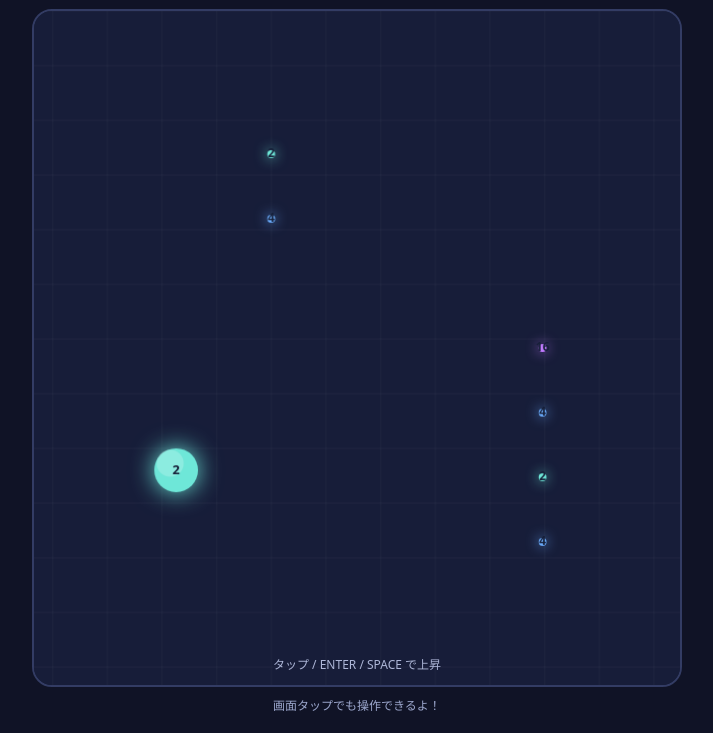
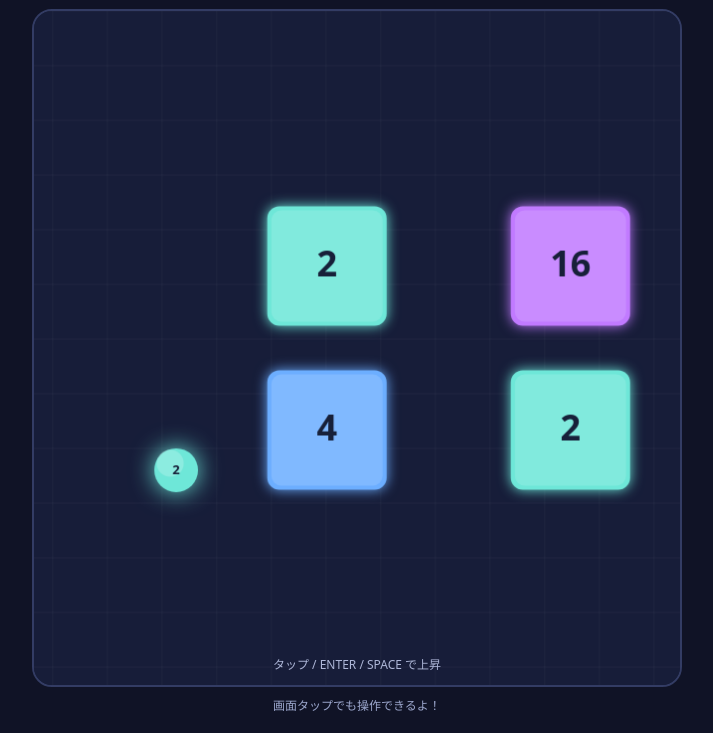
Before and after one commit to Hibiki2026/floppy2048, a plain HTML site: page index.html in a window 1280 px wide. Both pictures are taken after a click on the button "ゲームスタート". Shown: the part 67-800 px from the top of the page, without its empty margins (283-996 px from the left). Drawn offline with Linux system fonts and the light colour scheme.

Commit message:
Update index.html

```diff
--- a/index.html
+++ b/index.html
@@ -75,8 +75,10 @@ let backgroundOffset=0;
 let lastTime=0;
 let nextColumnX=0;
 let flash=0;
-let cellSize=60;
-let rowCount=8;
+
+const BLOCK_SIZE=120;
+const BLOCK_GAP=45;
+const COLUMN_SPACING=245;
 
 best=Number(localStorage.getItem("floppy2048_best")||0);
 plays=Number(localStorage.getItem("floppy2048_plays")||0);
@@ -91,16 +93,14 @@ function resize(){
  canvas.width=Math.floor(W*dpr);
  canvas.height=Math.floor(H*dpr);
  ctx.setTransform(dpr,0,0,dpr,0,0);
- cellSize=Math.max(44,Math.min(65,H/9));
- rowCount=Math.max(6,Math.floor((H-50)/cellSize));
 }
 new ResizeObserver(resize).observe(wrap);
 resize();
 
-function rowY(row){
- const total=rowCount*cellSize;
+function rowY(row,amount){
+ const total=amount*BLOCK_SIZE+(amount-1)*BLOCK_GAP;
  const top=(H-total)/2;
- return top+row*cellSize+cellSize/2;
+ return top+row*(BLOCK_SIZE+BLOCK_GAP)+BLOCK_SIZE/2;
 }
 
 function reset(){
@@ -116,40 +116,29 @@ function reset(){
  scoreEl.textContent=0;
  numberEl.textContent=2;
 
- const spacing=Math.max(190,W*.42);
  nextColumnX=W+100;
-
- for(let i=0;i<6;i++){
+ for(let i=0;i<7;i++){
   makeColumn(nextColumnX);
-  nextColumnX+=spacing;
+  nextColumnX+=COLUMN_SPACING;
  }
 }
 
 function makeColumn(x){
- const size=cellSize*.120;
-
- // ブロック間の隙間を大きくする
- const gap=cellSize*.85;
- const step=size+gap;
-
  // 2～4個のブロックを縦に配置
  const amount=2+Math.floor(Math.random()*3);
- const maxStart=Math.max(0,rowCount-amount);
- const start=Math.floor(Math.random()*(maxStart+1));
+ const matchIndex=Math.floor(Math.random()*amount);
 
- const rows=[];
- for(let i=0;i<amount;i++)rows.push(start+i);
+ // 画面内に収まる配置にする
+ const total=amount*BLOCK_SIZE+(amount-1)*BLOCK_GAP;
+ const top=Math.max(8,(H-total)/2);
 
- // 必ず1つだけ現在の数字と同じブロックを配置
- const matchIndex=Math.floor(Math.random()*rows.length);
-
- for(let i=0;i<rows.length;i++){
+ for(let i=0;i<amount;i++){
   let value;
 
   if(i===matchIndex){
    value=player.value;
   }else{
-   // 現在の数字から最大4ランク上まで
+   // 現在の数字から最大4ランク上
    const choices=[
     player.value*2,
     player.value*4,
@@ -159,13 +148,11 @@ function makeColumn(x){
    value=choices[Math.floor(Math.random()*choices.length)];
   }
 
-  const y=rowY(rows[i])-size/2;
-
   blocks.push({
    x:x,
-   y:y,
-   w:size,
-   h:size,
+   y:top+i*(BLOCK_SIZE+BLOCK_GAP),
+   w:BLOCK_SIZE,
+   h:BLOCK_SIZE,
    value:value,
    done:false
   });
@@ -267,15 +254,15 @@ function drawBlock(b){
  ctx.save();
  ctx.shadowColor=c;
  ctx.shadowBlur=13;
- rounded(b.x,b.y,b.w,b.h,10);
+ rounded(b.x,b.y,b.w,b.h,12);
  ctx.fillStyle=c;
  ctx.fill();
  ctx.shadowBlur=0;
- rounded(b.x+3,b.y+3,b.w-6,b.h-6,8);
+ rounded(b.x+4,b.y+4,b.w-8,b.h-8,10);
  ctx.fillStyle="#ffffff22";
  ctx.fill();
  ctx.fillStyle="#172039";
- ctx.font="900 "+Math.max(12,b.w*(String(b.value).length>3?.25:.36))+"px system-ui";
+ ctx.font="900 "+Math.max(18,b.w*(String(b.value).length>5?.20:.30))+"px system-ui";
  ctx.textAlign="center";
  ctx.textBaseline="middle";
  ctx.fillText(b.value,b.x+b.w/2,b.y+b.h/2);
@@ -306,14 +293,12 @@ function drawPlayer(){
 
 function update(dt){
  frame+=dt;
-
- // 少しずつ加速
  speed=Math.min(6.5,3+frame*0.0008+score*0.008);
 
  player.vy+=.27*dt;
  player.y+=player.vy*dt;
 
- // 上下の端を通り抜ける
+ // 上下の端から反対側へ
  if(player.y+player.r<0){
   player.y=H+player.r;
  }else if(player.y-player.r>H){
@@ -348,15 +333,13 @@ function update(dt){
   }
  }
 
- blocks=blocks.filter(b=>b.x+b.w>-50);
+ blocks=blocks.filter(b=>b.x+b.w>-150);
 
- // 列の位置を移動させ、右端に途切れず追加
- const spacing=Math.max(190,W*.42);
+ // 次の列を常に右側へ追加
  nextColumnX-=speed*dt;
-
- while(nextColumnX<W+spacing){
+ while(nextColumnX<W+200){
   makeColumn(nextColumnX);
-  nextColumnX+=spacing;
+  nextColumnX+=COLUMN_SPACING;
  }
 
  for(const p of particles){
```
